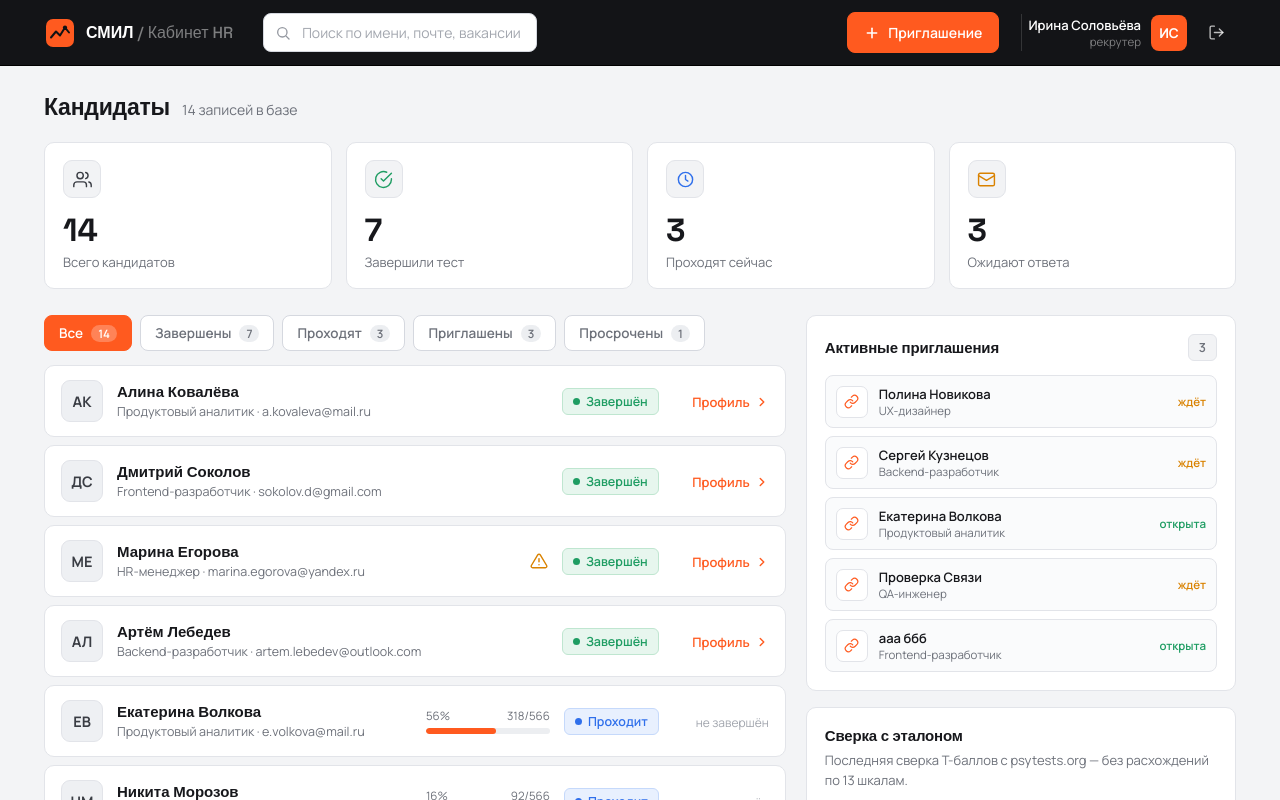
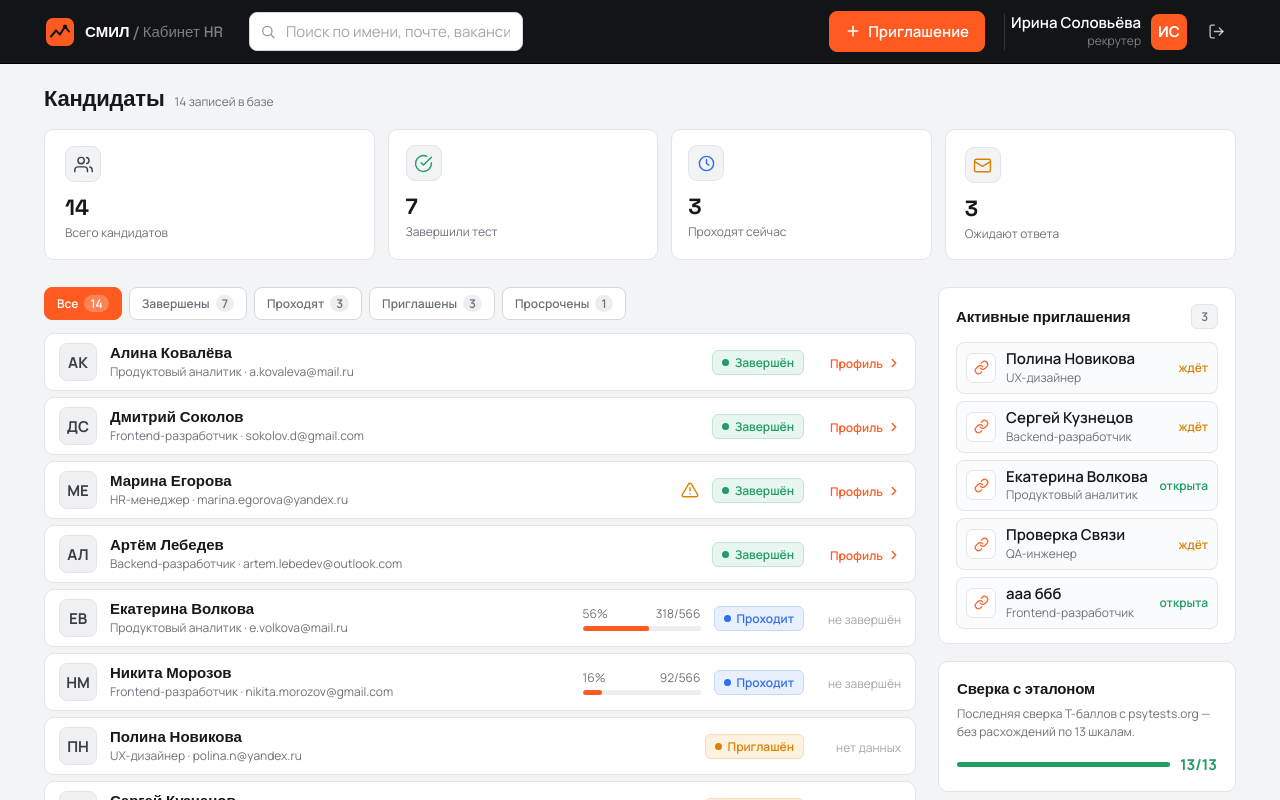
Before and after one commit to xenorale/project_FITTIN_psychological_testing, a React (Vite) app: page /dashboard in a window 1280 px wide. Both pictures are taken after typing "Sample123" into the empty fields and a click on the button "Войти". Shown: the top 800 px of the page. Built offline with nearby package versions, Linux system fonts and the light colour scheme.

Commit message:
поправил верстку чтобы не такая вылизанная была, сетку и отступы, шрифты свел к 3 размерам

```diff
--- a/src/index.css
+++ b/src/index.css
@@ -32,6 +32,7 @@ body {
   background: var(--bg);
   color: var(--ink);
   font-family: var(--font-body);
+  font-size: 15px;
   -webkit-font-smoothing: antialiased;
   overflow-x: hidden;
 }
@@ -88,15 +89,19 @@ h1, h2, h3, h4 {
 .btn {
   display: inline-flex;
   align-items: center;
-  gap: 8px;
-  padding: 10px 16px;
+  gap: 7px;
+  padding: 9px 15px;
   border-radius: 8px;
   font-weight: 600;
-  font-size: 14px;
+  font-size: 15px;
   transition: background 0.15s, border-color 0.15s, color 0.15s;
   border: 1px solid var(--line2);
   color: var(--ink);
   background: #fff;
+}
+
+.btn svg {
+  margin-top: -1px;
 }
 
 .btn:hover {
@@ -140,9 +145,9 @@ h1, h2, h3, h4 {
   display: inline-flex;
   align-items: center;
   gap: 6px;
-  padding: 4px 10px;
+  padding: 3px 9px;
   border-radius: 6px;
-  font-size: 12.5px;
+  font-size: 12px;
   font-weight: 600;
   border: 1px solid transparent;
   white-space: nowrap;
@@ -152,16 +157,17 @@ h1, h2, h3, h4 {
   width: 7px;
   height: 7px;
   border-radius: 50%;
+  margin-top: 1px;
 }
 
 input.field, select.field {
   width: 100%;
-  padding: 11px 13px;
+  padding: 10px 12px;
   background: #fff;
   border: 1px solid var(--line2);
   border-radius: 8px;
   color: var(--ink);
-  font-size: 14px;
+  font-size: 15px;
   outline: none;
   transition: border-color 0.15s, box-shadow 0.15s;
 }
@@ -185,9 +191,9 @@ select.field option {
 }
 
 .tabbtn {
-  padding: 8px 14px;
+  padding: 7px 12px;
   border-radius: 8px;
-  font-size: 13.5px;
+  font-size: 12px;
   font-weight: 600;
   border: 1px solid var(--line2);
   background: #fff;
@@ -195,7 +201,7 @@ select.field option {
   transition: all 0.15s;
   display: inline-flex;
   align-items: center;
-  gap: 8px;
+  gap: 6px;
 }
 .tabbtn:hover {
   border-color: #bcc0c8;
@@ -213,7 +219,7 @@ select.field option {
 
 @media (max-width: 1080px) {
   .stats-grid {
-    grid-template-columns: repeat(2, 1fr) !important;
+    flex-wrap: wrap !important;
   }
   .main-grid {
     grid-template-columns: 1fr !important;
@@ -225,7 +231,7 @@ select.field option {
 
 @media (max-width: 860px) {
   .valid-grid {
-    grid-template-columns: 1fr !important;
+    flex-wrap: wrap !important;
   }
   .interp-grid {
     grid-template-columns: 1fr !important;
@@ -233,8 +239,8 @@ select.field option {
 }
 
 @media (max-width: 620px) {
-  .stats-grid {
-    grid-template-columns: 1fr !important;
+  .stats-grid > div {
+    min-width: 100% !important;
   }
 }
 
--- a/src/pages/Dashboard.tsx
+++ b/src/pages/Dashboard.tsx
@@ -78,48 +78,48 @@ export default function Dashboard() {
   return (
     <div style={{ minHeight: '100vh' }}>
       <div className="topbar" style={{ position: 'sticky', top: 0, zIndex: 50 }}>
-        <div style={{ maxWidth: 1240, margin: '0 auto', padding: '12px 24px', display: 'flex', alignItems: 'center', gap: 18 }}>
-          <div style={{ display: 'flex', alignItems: 'center', gap: 10 }}>
+        <div style={{ maxWidth: 1236, margin: '0 auto', padding: '11px 22px', display: 'flex', alignItems: 'center', gap: 16 }}>
+          <div style={{ display: 'flex', alignItems: 'center', gap: 9 }}>
             <Logo size={32} />
-            <div style={{ fontFamily: 'var(--font-head)', fontWeight: 700, fontSize: 16, color: '#fff' }}>СМИЛ<span style={{ color: 'rgba(255,255,255,0.45)', fontWeight: 500 }}> / Кабинет HR</span></div>
+            <div style={{ fontFamily: 'var(--font-head)', fontWeight: 700, fontSize: 15, color: '#fff' }}>СМИЛ<span style={{ color: 'rgba(255,255,255,0.45)', fontWeight: 500 }}> / Кабинет HR</span></div>
           </div>
 
-          <div style={{ position: 'relative', flex: 1, maxWidth: 400, marginLeft: 12 }}>
-            <span style={{ position: 'absolute', left: 12, top: '50%', transform: 'translateY(-50%)', color: '#9498a0', display: 'flex' }}><SearchIcon /></span>
-            <input className="field" value={query} onChange={e => setQuery(e.target.value)} placeholder="Поиск по имени, почте, вакансии" style={{ paddingLeft: 38, padding: '9px 12px 9px 38px' }} />
+          <div style={{ position: 'relative', flex: 1, maxWidth: 380, marginLeft: 10 }}>
+            <span style={{ position: 'absolute', left: 11, top: '50%', transform: 'translateY(-52%)', color: '#9498a0', display: 'flex' }}><SearchIcon /></span>
+            <input className="field" value={query} onChange={e => setQuery(e.target.value)} placeholder="Поиск по имени, почте, вакансии" style={{ paddingLeft: 36, padding: '8px 12px 8px 36px' }} />
           </div>
 
           <div style={{ flex: 1 }} />
 
           <button className="btn btn-primary" onClick={() => setModal(true)}><PlusIcon /> Приглашение</button>
 
-          <div style={{ display: 'flex', alignItems: 'center', gap: 10, paddingLeft: 6, marginLeft: 4, borderLeft: '1px solid rgba(255,255,255,0.14)' }}>
+          <div style={{ display: 'flex', alignItems: 'center', gap: 10, paddingLeft: 6, marginLeft: 3, borderLeft: '1px solid rgba(255,255,255,0.14)' }}>
             <div style={{ textAlign: 'right' }}>
-              <div style={{ fontSize: 13, fontWeight: 600, color: '#fff' }}>{hrName}</div>
-              <div style={{ fontSize: 11.5, color: 'rgba(255,255,255,0.45)' }}>рекрутер</div>
+              <div style={{ fontSize: 15, fontWeight: 600, color: '#fff', lineHeight: 1.2 }}>{hrName}</div>
+              <div style={{ fontSize: 12, color: 'rgba(255,255,255,0.45)' }}>рекрутер</div>
             </div>
-            <div style={{ width: 36, height: 36, borderRadius: 8, background: 'var(--orange)', display: 'flex', alignItems: 'center', justifyContent: 'center', fontWeight: 700, fontSize: 13.5, color: '#fff' }}>{initials(hrName)}</div>
+            <div style={{ width: 36, height: 36, borderRadius: 8, background: 'var(--orange)', display: 'flex', alignItems: 'center', justifyContent: 'center', fontWeight: 700, fontSize: 15, color: '#fff' }}>{initials(hrName)}</div>
             <button className="btn btn-ghost" onClick={logout} style={{ padding: '9px 10px' }} title="Выйти"><LogoutIcon /></button>
           </div>
         </div>
       </div>
 
-      <div style={{ maxWidth: 1240, margin: '0 auto', padding: '26px 24px 60px' }}>
-        <div style={{ display: 'flex', alignItems: 'baseline', gap: 12, marginBottom: 20 }}>
-          <h1 style={{ fontSize: 23 }}>Кандидаты</h1>
-          <span style={{ color: 'var(--muted)', fontSize: 14 }}>{total} записей в базе</span>
+      <div style={{ maxWidth: 1236, margin: '0 auto', padding: '20px 22px 62px' }}>
+        <div style={{ display: 'flex', alignItems: 'baseline', gap: 10, marginBottom: 17 }}>
+          <h1 style={{ fontSize: 22 }}>Кандидаты</h1>
+          <span style={{ color: 'var(--muted)', fontSize: 12 }}>{total} записей в базе</span>
         </div>
 
-        <div style={{ display: 'grid', gridTemplateColumns: 'repeat(4, 1fr)', gap: 14, marginBottom: 26 }} className="stats-grid">
-          <Stat label="Всего кандидатов" value={total} icon={<IconUsers />} accent="#3a3d44" />
-          <Stat label="Завершили тест" value={done} icon={<IconCheck />} accent="#1f9d63" />
-          <Stat label="Проходят сейчас" value={going} icon={<IconClock />} accent="#2f6feb" />
-          <Stat label="Ожидают ответа" value={waiting} icon={<IconMail />} accent="#d98200" />
+        <div className="stats-grid" style={{ display: 'flex', gap: 13, marginBottom: 27 }}>
+          <Stat label="Всего кандидатов" value={total} icon={<IconUsers />} accent="#3a3d44" grow={1.3} minw={176} px={20} py={16} />
+          <Stat label="Завершили тест" value={done} icon={<IconCheck />} accent="#1f9d63" grow={1} minw={154} px={17} py={15} />
+          <Stat label="Проходят сейчас" value={going} icon={<IconClock />} accent="#2f6feb" grow={0.9} minw={150} px={16} py={15} />
+          <Stat label="Ожидают ответа" value={waiting} icon={<IconMail />} accent="#d98200" grow={1.1} minw={166} px={19} py={17} />
         </div>
 
-        <div style={{ display: 'grid', gridTemplateColumns: '1.65fr 1fr', gap: 20 }} className="main-grid">
+        <div style={{ display: 'grid', gridTemplateColumns: '1fr 298px', gap: 22 }} className="main-grid">
           <div>
-            <div style={{ display: 'flex', alignItems: 'center', gap: 8, marginBottom: 14, flexWrap: 'wrap' }}>
+            <div style={{ display: 'flex', alignItems: 'center', gap: 7, marginBottom: 13, flexWrap: 'wrap' }}>
               <button className={'tabbtn' + (filter === 'all' ? ' active' : '')} onClick={() => setFilter('all')}>Все <Cnt n={allCandidates.length} active={filter === 'all'} /></button>
               <button className={'tabbtn' + (filter === 'completed' ? ' active' : '')} onClick={() => setFilter('completed')}>Завершены <Cnt n={done} active={filter === 'completed'} /></button>
               <button className={'tabbtn' + (filter === 'in_progress' ? ' active' : '')} onClick={() => setFilter('in_progress')}>Проходят <Cnt n={going} active={filter === 'in_progress'} /></button>
@@ -127,9 +127,9 @@ export default function Dashboard() {
               <button className={'tabbtn' + (filter === 'expired' ? ' active' : '')} onClick={() => setFilter('expired')}>Просрочены <Cnt n={allCandidates.filter(c => c.status === 'expired').length} active={filter === 'expired'} /></button>
             </div>
 
-            <div style={{ display: 'flex', flexDirection: 'column', gap: 8 }}>
+            <div style={{ display: 'flex', flexDirection: 'column', gap: 6 }}>
               {list.length === 0 && (
-                <div className="card" style={{ padding: 36, textAlign: 'center', color: 'var(--muted)' }}>Ничего не найдено по запросу «{query}»</div>
+                <div className="card" style={{ padding: 32, textAlign: 'center', color: 'var(--muted)', fontSize: 15 }}>Ничего не найдено по запросу «{query}»</div>
               )}
               {list.map((c, i) => {
                 const m = statusMeta(c.status)
@@ -137,23 +137,23 @@ export default function Dashboard() {
                 return (
                   <div key={c.id} onClick={() => openCandidate(c)}
                     className="card"
-                    style={{ padding: '14px 16px', display: 'flex', alignItems: 'center', gap: 14, cursor: clickable ? 'pointer' : 'default' }}
+                    style={{ padding: '9px 14px', display: 'flex', alignItems: 'center', gap: 13, cursor: clickable ? 'pointer' : 'default' }}
                     onMouseEnter={e => { e.currentTarget.style.background = '#fafbfc'; e.currentTarget.style.borderColor = '#d0d3da' }}
                     onMouseLeave={e => { e.currentTarget.style.background = '#fff'; e.currentTarget.style.borderColor = 'var(--line)' }}>
-                    <div style={{ width: 42, height: 42, borderRadius: 9, background: '#eef0f3', border: '1px solid #e2e4e9', display: 'flex', alignItems: 'center', justifyContent: 'center', fontWeight: 700, fontSize: 14.5, color: '#3a3d44', flexShrink: 0 }}>{initials(c.name)}</div>
+                    <div style={{ width: 38, height: 38, borderRadius: 8, background: '#eef0f3', border: '1px solid #e2e4e9', display: 'flex', alignItems: 'center', justifyContent: 'center', fontWeight: 700, fontSize: 15, color: '#3a3d44', flexShrink: 0 }}>{initials(c.name)}</div>
 
                     <div style={{ minWidth: 0, flex: 1 }}>
-                      <div style={{ fontWeight: 600, fontSize: 15, fontFamily: 'var(--font-head)' }}>{c.name}</div>
-                      <div style={{ fontSize: 12.5, color: 'var(--muted)', marginTop: 2, overflow: 'hidden', textOverflow: 'ellipsis', whiteSpace: 'nowrap' }}>{c.position} · {c.email}</div>
+                      <div style={{ fontWeight: 600, fontSize: 15, fontFamily: 'var(--font-head)', lineHeight: 1.25 }}>{c.name}</div>
+                      <div style={{ fontSize: 12, color: 'var(--muted)', marginTop: 1, overflow: 'hidden', textOverflow: 'ellipsis', whiteSpace: 'nowrap' }}>{c.position} · {c.email}</div>
                     </div>
 
                     {c.status === 'in_progress' && (
-                      <div style={{ width: 124, flexShrink: 0 }}>
-                        <div style={{ display: 'flex', justifyContent: 'space-between', fontSize: 11.5, color: 'var(--muted)', marginBottom: 5 }}>
+                      <div style={{ width: 118, flexShrink: 0 }}>
+                        <div style={{ display: 'flex', justifyContent: 'space-between', fontSize: 12, color: 'var(--muted)', marginBottom: 4 }}>
                           <span>{Math.round(c.answersDone / c.answersTotal * 100)}%</span>
                           <span>{c.answersDone}/{c.answersTotal}</span>
                         </div>
-                        <div style={{ height: 6, borderRadius: 4, background: '#eceef1', overflow: 'hidden' }}>
+                        <div style={{ height: 5, borderRadius: 4, background: '#eceef1', overflow: 'hidden' }}>
                           <div style={{ height: '100%', width: (c.answersDone / c.answersTotal * 100) + '%', background: 'var(--orange)', borderRadius: 4 }} />
                         </div>
                       </div>
@@ -167,9 +167,9 @@ export default function Dashboard() {
                       <span className="dot" style={{ background: m.color }} />{m.label}
                     </span>
 
-                    <div style={{ width: 96, textAlign: 'right', flexShrink: 0 }}>
+                    <div style={{ width: 84, textAlign: 'right', flexShrink: 0 }}>
                       {clickable ? (
-                        <span style={{ display: 'inline-flex', alignItems: 'center', gap: 5, fontSize: 13, fontWeight: 600, color: 'var(--orange)' }}>Профиль <ChevronIcon /></span>
+                        <span style={{ display: 'inline-flex', alignItems: 'center', gap: 4, fontSize: 12, fontWeight: 600, color: 'var(--orange)' }}>Профиль <ChevronIcon /></span>
                       ) : (
                         <span style={{ fontSize: 12, color: '#a2a6ae' }}>{c.status === 'invited' ? 'нет данных' : c.status === 'expired' ? 'истекло' : 'не завершён'}</span>
                       )}
@@ -180,36 +180,36 @@ export default function Dashboard() {
             </div>
           </div>
 
-          <div style={{ display: 'flex', flexDirection: 'column', gap: 16 }}>
-            <div className="card" style={{ padding: 18 }}>
-              <div style={{ display: 'flex', alignItems: 'center', justifyContent: 'space-between', marginBottom: 14 }}>
+          <div style={{ display: 'flex', flexDirection: 'column', gap: 17 }}>
+            <div className="card" style={{ padding: '16px 17px 14px' }}>
+              <div style={{ display: 'flex', alignItems: 'center', justifyContent: 'space-between', marginBottom: 13 }}>
                 <h3 style={{ fontSize: 15 }}>Активные приглашения</h3>
                 <span className="badge" style={{ color: 'var(--muted)', background: '#f2f3f5', borderColor: 'var(--line)' }}>{invites.filter(x => !x.used).length}</span>
               </div>
-              <div style={{ display: 'flex', flexDirection: 'column', gap: 8 }}>
+              <div style={{ display: 'flex', flexDirection: 'column', gap: 7 }}>
                 {invites.slice(0, 6).map(inv => (
-                  <div key={inv.id} style={{ display: 'flex', alignItems: 'center', gap: 11, padding: '9px 10px', borderRadius: 8, border: '1px solid var(--line)', background: '#fafbfc' }}>
-                    <div style={{ width: 32, height: 32, borderRadius: 7, background: '#fff', border: '1px solid var(--line)', display: 'flex', alignItems: 'center', justifyContent: 'center', color: 'var(--orange)' }}><LinkIcon /></div>
+                  <div key={inv.id} style={{ display: 'flex', alignItems: 'center', gap: 10, padding: '7px 9px', borderRadius: 8, border: '1px solid var(--line)', background: '#fafbfc' }}>
+                    <div style={{ width: 30, height: 30, borderRadius: 7, background: '#fff', border: '1px solid var(--line)', display: 'flex', alignItems: 'center', justifyContent: 'center', color: 'var(--orange)', flexShrink: 0 }}><LinkIcon /></div>
                     <div style={{ flex: 1, minWidth: 0 }}>
-                      <div style={{ fontSize: 13, fontWeight: 600, overflow: 'hidden', textOverflow: 'ellipsis', whiteSpace: 'nowrap' }}>{inv.candidate}</div>
-                      <div style={{ fontSize: 11.5, color: 'var(--muted)' }}>{inv.position}</div>
+                      <div style={{ fontSize: 15, fontWeight: 600, overflow: 'hidden', textOverflow: 'ellipsis', whiteSpace: 'nowrap', lineHeight: 1.25 }}>{inv.candidate}</div>
+                      <div style={{ fontSize: 12, color: 'var(--muted)' }}>{inv.position}</div>
                     </div>
                     {inv.used
-                      ? <span style={{ fontSize: 11.5, color: '#1f9d63', fontWeight: 600 }}>открыта</span>
-                      : <span style={{ fontSize: 11.5, color: '#d98200', fontWeight: 600 }}>ждёт</span>}
+                      ? <span style={{ fontSize: 12, color: '#1f9d63', fontWeight: 600 }}>открыта</span>
+                      : <span style={{ fontSize: 12, color: '#d98200', fontWeight: 600 }}>ждёт</span>}
                   </div>
                 ))}
               </div>
             </div>
 
-            <div className="card" style={{ padding: 18 }}>
-              <h3 style={{ fontSize: 15, marginBottom: 6 }}>Сверка с эталоном</h3>
-              <p style={{ fontSize: 13, color: 'var(--muted)', lineHeight: 1.5, marginBottom: 14 }}>Последняя сверка T-баллов с psytests.org — без расхождений по 13 шкалам.</p>
+            <div className="card" style={{ padding: '17px 18px 16px' }}>
+              <h3 style={{ fontSize: 15, marginBottom: 7 }}>Сверка с эталоном</h3>
+              <p style={{ fontSize: 12, color: 'var(--muted)', lineHeight: 1.5, marginBottom: 13 }}>Последняя сверка T-баллов с psytests.org — без расхождений по 13 шкалам.</p>
               <div style={{ display: 'flex', alignItems: 'center', gap: 10 }}>
-                <div style={{ flex: 1, height: 6, borderRadius: 4, background: '#eceef1', overflow: 'hidden' }}>
+                <div style={{ flex: 1, height: 5, borderRadius: 4, background: '#eceef1', overflow: 'hidden' }}>
                   <div style={{ height: '100%', width: '100%', background: '#1f9d63' }} />
                 </div>
-                <span style={{ fontSize: 13, fontWeight: 700, color: '#1f9d63' }}>13/13</span>
+                <span style={{ fontSize: 15, fontWeight: 700, color: '#1f9d63' }}>13/13</span>
               </div>
             </div>
           </div>
@@ -218,37 +218,37 @@ export default function Dashboard() {
 
       {modal && (
         <div onClick={closeModal} style={{ position: 'fixed', inset: 0, zIndex: 100, background: 'rgba(20,22,26,0.4)', display: 'flex', alignItems: 'center', justifyContent: 'center', padding: 20 }}>
-          <div onClick={e => e.stopPropagation()} className="card" style={{ width: '100%', maxWidth: 440, padding: 26, boxShadow: '0 20px 50px -12px rgba(0,0,0,0.25)' }}>
-            <div style={{ display: 'flex', justifyContent: 'space-between', alignItems: 'flex-start', marginBottom: 20 }}>
+          <div onClick={e => e.stopPropagation()} className="card" style={{ width: '100%', maxWidth: 438, padding: '24px 25px 26px', boxShadow: '0 20px 50px -12px rgba(0,0,0,0.25)' }}>
+            <div style={{ display: 'flex', justifyContent: 'space-between', alignItems: 'flex-start', marginBottom: 19 }}>
               <div>
-                <h2 style={{ fontSize: 19 }}>Новое приглашение</h2>
-                <p style={{ color: 'var(--muted)', fontSize: 13, marginTop: 4 }}>Именная одноразовая ссылка для кандидата</p>
+                <h2 style={{ fontSize: 22 }}>Новое приглашение</h2>
+                <p style={{ color: 'var(--muted)', fontSize: 12, marginTop: 4 }}>Именная одноразовая ссылка для кандидата</p>
               </div>
               <button className="btn" onClick={closeModal} style={{ padding: 8, border: '1px solid var(--line)' }}><CloseIcon /></button>
             </div>
 
-            <label style={{ fontSize: 13, color: 'var(--muted)', fontWeight: 600, display: 'block', marginBottom: 6 }}>Имя кандидата</label>
-            <input className="field" value={invName} onChange={e => setInvName(e.target.value)} placeholder="Иван Иванов" style={{ marginBottom: 14 }} />
+            <label style={{ fontSize: 12, color: 'var(--muted)', fontWeight: 600, display: 'block', marginBottom: 6 }}>Имя кандидата</label>
+            <input className="field" value={invName} onChange={e => setInvName(e.target.value)} placeholder="Иван Иванов" style={{ marginBottom: 13 }} />
 
-            <label style={{ fontSize: 13, color: 'var(--muted)', fontWeight: 600, display: 'block', marginBottom: 6 }}>Почта</label>
-            <input className="field" value={invEmail} onChange={e => setInvEmail(e.target.value)} placeholder="ivan@example.com" style={{ marginBottom: 14 }} />
+            <label style={{ fontSize: 12, color: 'var(--muted)', fontWeight: 600, display: 'block', marginBottom: 6 }}>Почта</label>
+            <input className="field" value={invEmail} onChange={e => setInvEmail(e.target.value)} placeholder="ivan@example.com" style={{ marginBottom: 13 }} />
 
-            <label style={{ fontSize: 13, color: 'var(--muted)', fontWeight: 600, display: 'block', marginBottom: 6 }}>Вакансия</label>
-            <select value={invPos} onChange={e => setInvPos(e.target.value)} className="field" style={{ marginBottom: 20, cursor: 'pointer' }}>
+            <label style={{ fontSize: 12, color: 'var(--muted)', fontWeight: 600, display: 'block', marginBottom: 6 }}>Вакансия</label>
+            <select value={invPos} onChange={e => setInvPos(e.target.value)} className="field" style={{ marginBottom: 19, cursor: 'pointer' }}>
               {positionsList.map(p => <option key={p} value={p}>{p}</option>)}
             </select>
 
             {genLink === '' ? (
-              <button className="btn btn-primary" onClick={generate} style={{ width: '100%', justifyContent: 'center', padding: 12 }}><LinkIcon /> Сгенерировать ссылку</button>
+              <button className="btn btn-primary" onClick={generate} style={{ width: '100%', justifyContent: 'center', padding: 11 }}><LinkIcon /> Сгенерировать ссылку</button>
             ) : (
               <div>
                 <div style={{ display: 'flex', gap: 8 }}>
-                  <input className="field" readOnly value={genLink} style={{ fontSize: 13, color: '#3a3d44' }} />
+                  <input className="field" readOnly value={genLink} style={{ fontSize: 12, color: '#3a3d44' }} />
                   <button className="btn" onClick={copyLink} style={{ flexShrink: 0, borderColor: copied ? '#bfe6d0' : 'var(--line2)', color: copied ? '#1f9d63' : 'var(--ink)' }}>
                     {copied ? <><CheckSmall /> Готово</> : <><CopyIcon /> Копировать</>}
                   </button>
                 </div>
-                <p style={{ fontSize: 12.5, color: 'var(--muted)', marginTop: 11, lineHeight: 1.5 }}>Ссылка одноразовая и привязана к кандидату. Отправьте её на почту — после прохождения профиль появится в списке.</p>
+                <p style={{ fontSize: 12, color: 'var(--muted)', marginTop: 11, lineHeight: 1.5 }}>Ссылка одноразовая и привязана к кандидату. Отправьте её на почту — после прохождения профиль появится в списке.</p>
               </div>
             )}
           </div>
@@ -260,19 +260,17 @@ export default function Dashboard() {
 
 function Stat(props: any) {
   return (
-    <div className="card" style={{ padding: '17px 18px' }}>
-      <div style={{ display: 'flex', justifyContent: 'space-between', alignItems: 'flex-start', marginBottom: 16 }}>
-        <div style={{ width: 38, height: 38, borderRadius: 9, display: 'flex', alignItems: 'center', justifyContent: 'center', color: props.accent, background: '#f2f3f5', border: '1px solid var(--line)' }}>{props.icon}</div>
-      </div>
-      <div style={{ fontSize: 32, fontFamily: 'var(--font-head)', fontWeight: 700, lineHeight: 1 }}>{props.value}</div>
-      <div style={{ fontSize: 13, color: 'var(--muted)', marginTop: 7 }}>{props.label}</div>
+    <div className="card" style={{ flex: props.grow + ' 1 auto', minWidth: props.minw, padding: props.py + 'px ' + props.px + 'px' }}>
+      <div style={{ width: 36, height: 36, borderRadius: 9, display: 'flex', alignItems: 'center', justifyContent: 'center', color: props.accent, background: '#f2f3f5', border: '1px solid var(--line)', marginBottom: 14 }}>{props.icon}</div>
+      <div style={{ fontSize: 22, fontFamily: 'var(--font-head)', fontWeight: 700, lineHeight: 1 }}>{props.value}</div>
+      <div style={{ fontSize: 12, color: 'var(--muted)', marginTop: 6 }}>{props.label}</div>
     </div>
   )
 }
 
 function Cnt(props: any) {
   return (
-    <span style={{ fontSize: 11.5, padding: '1px 7px', borderRadius: 20, background: props.active ? 'rgba(255,255,255,0.25)' : '#eceef1', color: props.active ? '#fff' : 'var(--muted)' }}>{props.n}</span>
+    <span style={{ fontSize: 12, padding: '0px 6px', borderRadius: 20, background: props.active ? 'rgba(255,255,255,0.25)' : '#eceef1', color: props.active ? '#fff' : 'var(--muted)' }}>{props.n}</span>
   )
 }
 
```
Also changed, not shown: src/pages/Candidate.tsx (+78 -78 lines), src/pages/Login.tsx (+14 -14 lines).
